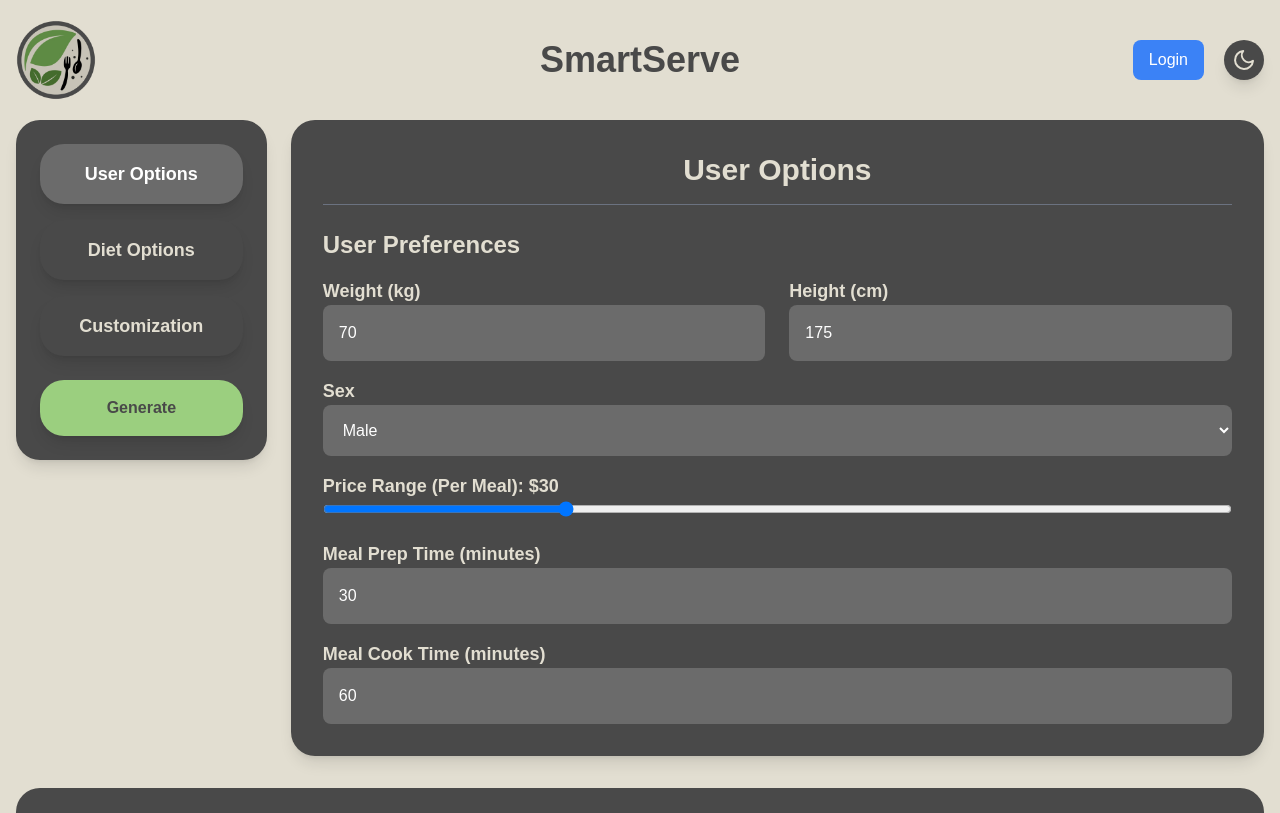
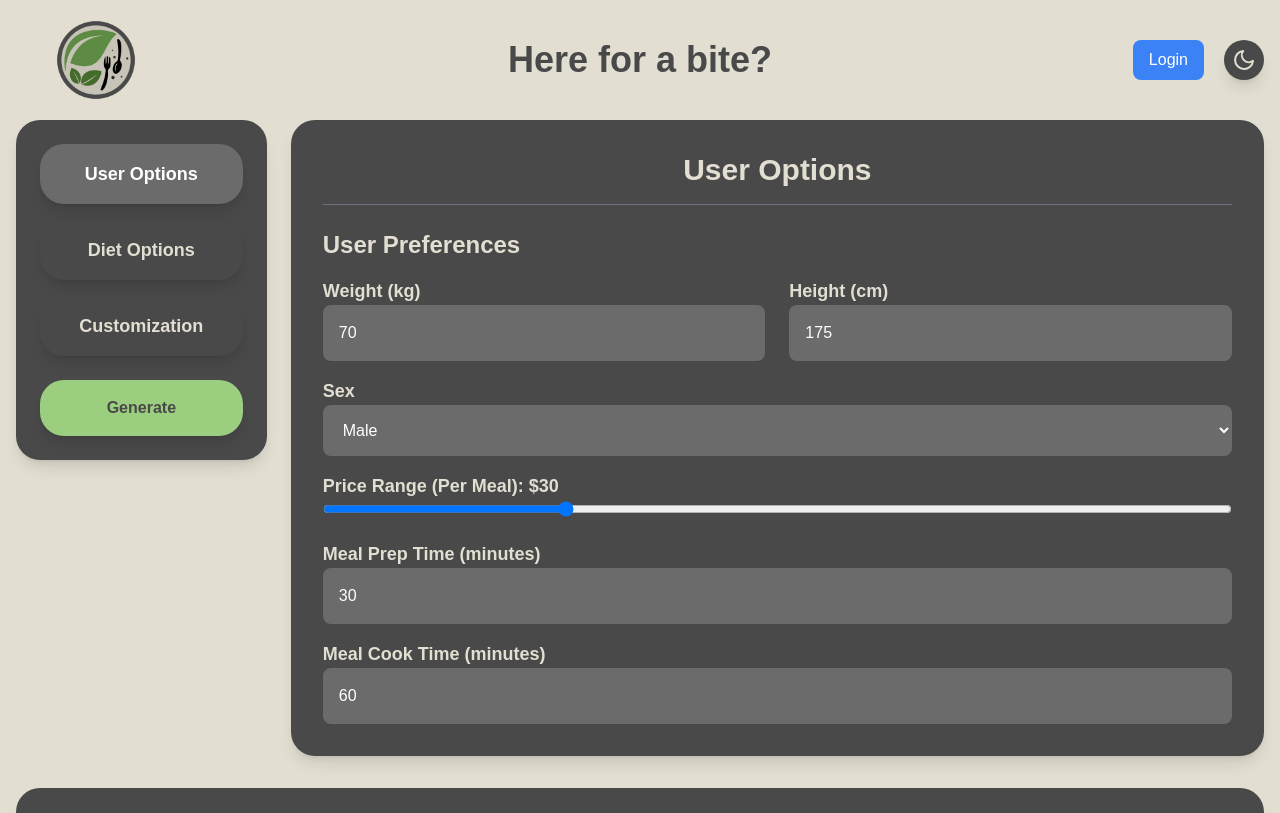
Before and after one commit to jinkim477/seng401-group-project-team-11, a Next.js app in the folder smartserve-frontend/: page /dashboard in a window 1280 px wide. Shown: the top 813 px of the page. Built offline with nearby package versions, Linux system fonts and the light colour scheme.

Commit message:
changed company name to fun messages

```diff
--- a/smartserve-frontend/app/components/LogoHeader.tsx
+++ b/smartserve-frontend/app/components/LogoHeader.tsx
@@ -1,16 +1,46 @@
-import React from "react";
+"use client";
+
+import React, { useEffect, useState } from "react";
 
 const LogoHeader = () => {
+	const [username, setUsername] = useState<string | null>(null);
+	const [guestMessage, setGuestMessage] = useState<string>("");
+
+	useEffect(() => {
+		const storedUsername = localStorage.getItem("auth-token"); // Get stored username
+		if (storedUsername) {
+			setUsername(storedUsername);
+		} else {
+			// Pick a random message for guests
+			const guestMessages = [
+				"Feeling curious?",
+				"Guest mode: ON!",
+				"Exploring, huh?",
+				"No login? No problem!",
+				"Incognito foodie!",
+				"Anonymous gourmet!",
+				"Tasting the waters!",
+				"Here for a bite?",
+				"Cooking up ideas?",
+				"SmartServe awaits!",
+			];
+			setGuestMessage(guestMessages[Math.floor(Math.random() * guestMessages.length)]);
+		}
+	}, []);
+
 	return (
-		<header className="w-full flex items-center justify-center px-6 lg:px-16 py-2">
+		<header className="w-full flex items-center justify-between px-6 lg:px-16 py-2 relative">
+			{/* Logo on the Left */}
 			<img
 				src="/logo.png"
 				alt="SmartServe Logo"
 				className="w-20 h-20 absolute left-4"
 			/>
-			<div>
+
+			{/* Dynamic Welcome Message */}
+			<div className="flex-grow flex justify-center">
 				<h1 className="text-3xl lg:text-4xl font-extrabold text-center">
-					SmartServe
+					{username ? `Welcome back, ${username}!` : guestMessage}
 				</h1>
 			</div>
 		</header>
```
